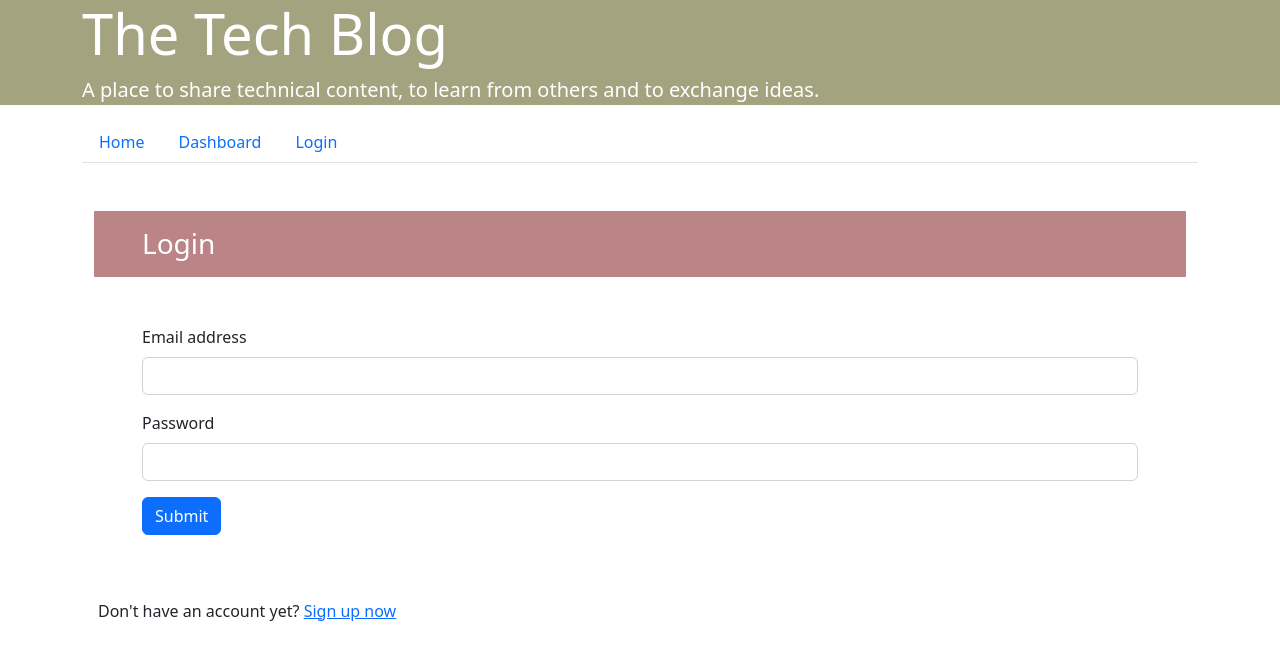
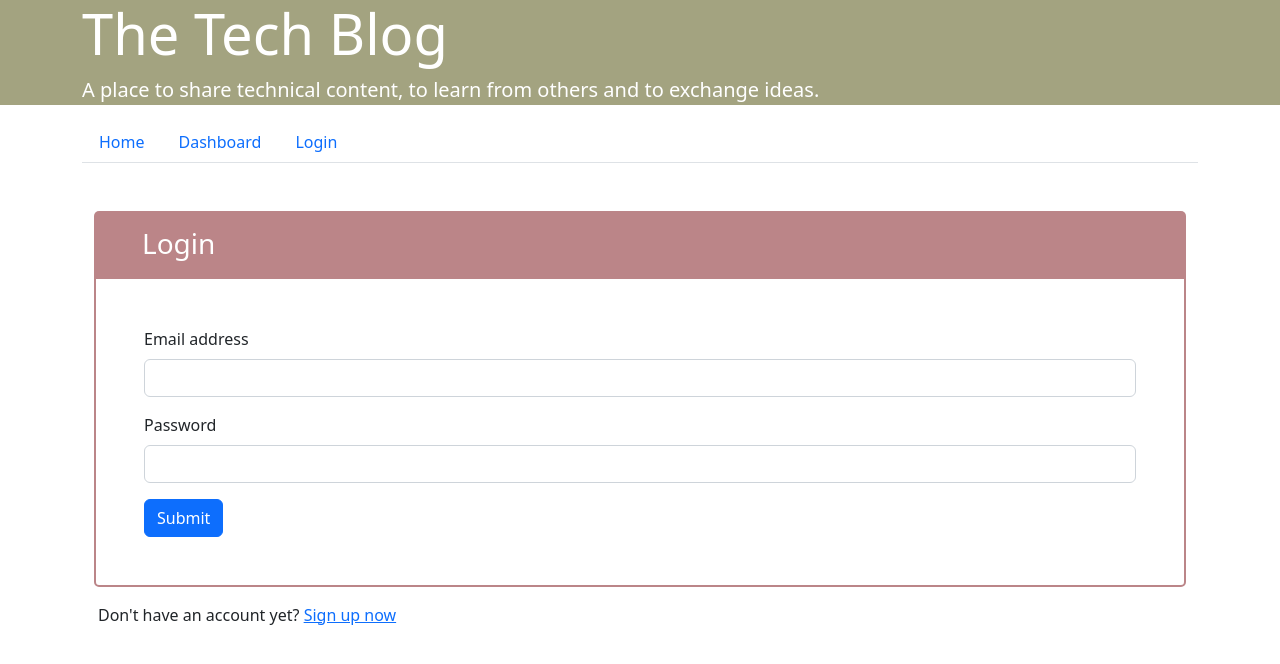
Before and after one commit to heidiwu3388/Tech-Blog, a Node project: template views/login.handlebars in a window 1280 px wide. Shown: the top 664 px of the page. Run offline with Node 20 templates, Linux system fonts and the light colour scheme; the template is opened without the code that fills it, so the values that code supplies are empty; some libraries are stand-ins or nearby versions.

Commit message:
create login page

```diff
--- a/public/css/style.css
+++ b/public/css/style.css
@@ -6,6 +6,7 @@
     --old-rose: #BB8588;
     --black: black;
     --white: white;
+    --boader-radius: 5px;
 }
 
 .jumbotron {
@@ -16,12 +17,15 @@
 .title {
     background-color: var(--old-rose);
     color: var(--white);
+    border-radius: var(--boader-radius) var(--boader-radius) 0 0;
 }
 
 .title a {
     color: var(--white);
 }
 
+form,
 .content {
     border: 2px solid var(--old-rose);
+    border-radius: 0 0 var(--boader-radius) var(--boader-radius);
 }
```
